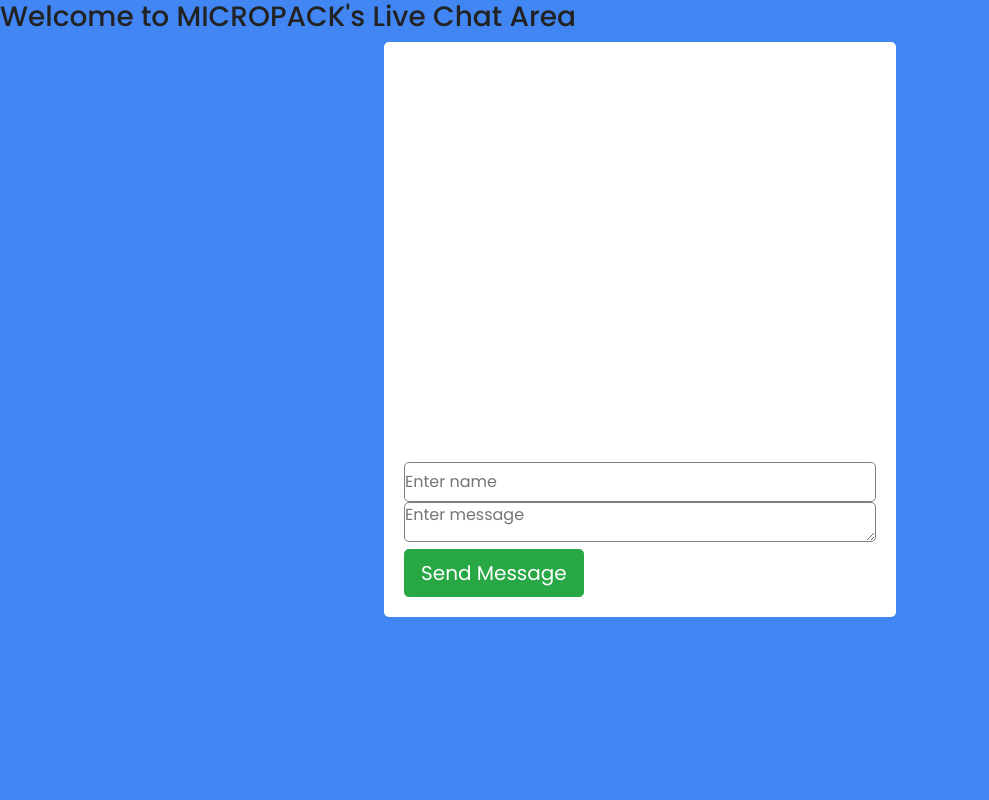
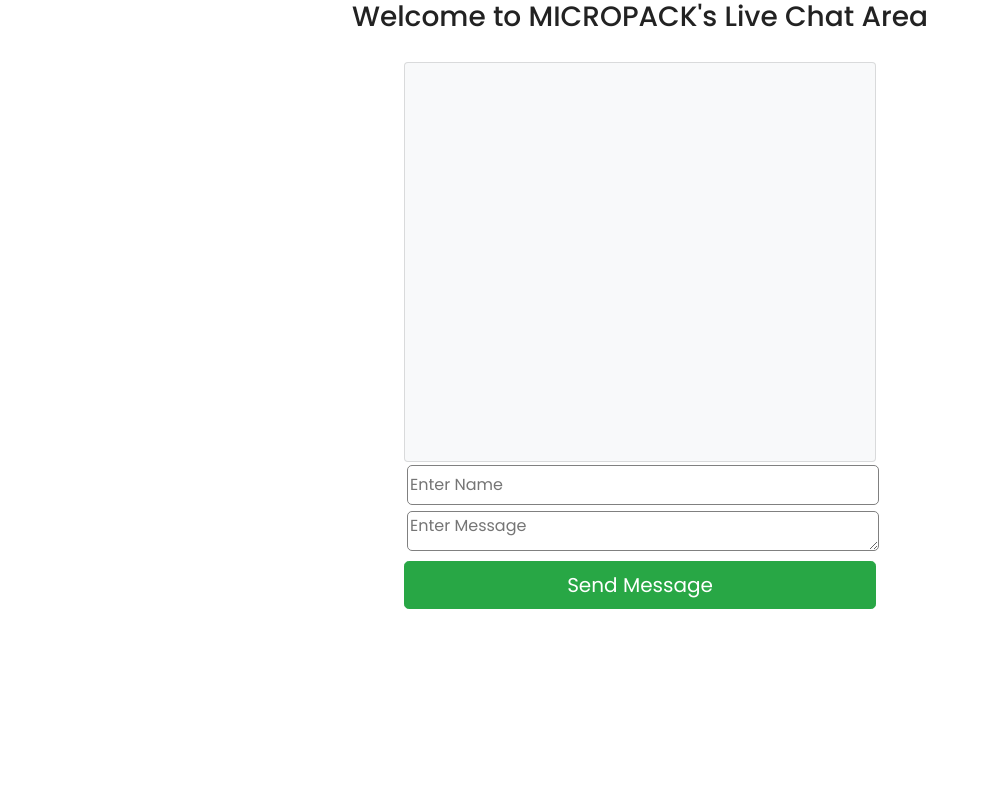
Before and after one commit to kerryfinnegan/HazMap3D, a PHP site: page / in a window 1280 px wide. Shown: the whole page, without its empty margins (0-989 px from the left). Run offline with PHP 8.4, Linux system fonts and the light colour scheme; data that the repository does not hold is empty; some libraries are stand-ins or nearby versions.

Commit message:
fixing css/live chat

```diff
--- a/home1.php
+++ b/home1.php
@@ -32,7 +32,7 @@
           <a class="nav-link" href="#">Payment</a>
         </li>
         <li class="nav-item active">
-          <a class="nav-link" href="index.php">live Chat</a>
+          <a class="nav-link" href="index.php">Live Chat</a>
         </li>
         <li class="nav-item active">
           <a class="nav-link" href="#">Contact</a>
@@ -220,7 +220,7 @@
   <div class="container-fluid padding">
     <div class="row text-center">
       <div class="col-md-4">
-        <img src="image/logoMicropack.png"
+        <img src="images/logoMicropack.png"
         <hr class="light">
         <p>+44 (0)1224 784055</p>
         <p><a href="mailto:SALES@MICROPACK.CO.UK"</a></p>
@@ -235,6 +235,7 @@
         <p>AFRICA</p>
         <p>EUROPE & FSU</p>
       </div>
+			<br>
       <div class="col-md-4">
         <hr class="light">
         <h5>OPENING HOURS</h5>
--- a/index.php
+++ b/index.php
@@ -14,6 +14,7 @@
 <script src="https://use.fontawesome.com/releases/v5.0.8/js/all.js"></script>
 <link rel="stylesheet" href="styles.css" media="all"/>
 <script>
+
 	function ajax(){
 
 	var req = new XMLHttpRequest();
@@ -43,22 +44,25 @@
 		}
 
 		body {
-		  background:#4286f4;
+		  /* background:#4286f4; */
 		}
 </style>
 </head>
 
 
 <body onload="ajax();">
-<h3>Welcome to MICROPACK's Live Chat Area</h3>
+
+<h3 align="center">Welcome to MICROPACK's Live Chat Area</h3>
+
 <div id="container">
-	<div id="chat_box">
+	<div class="card bg-light text-dark" id="chat_box">
 	<div id="chat"></div>
 	</div>
+
 	<form method="post" action="index.php">
-	<input type="text" name="name" placeholder="Enter name"/>
-	<textarea name="msg" placeholder="Enter message"></textarea>
-	<button class="btn btn-success btn-lg" name="submit">Send Message</button>
+	<input type="text" name="name" placeholder="Enter Name"/>
+	<textarea name="msg" placeholder="Enter Message" cols="30" rows="4"></textarea>
+	<button type="submit" class="btn btn-success btn-block btn-lg" name="submit">Send Message</button>
 	<!-- <input type="submit" name="submit" value="Send it"/> -->
 
 	</form>
--- a/styles.css
+++ b/styles.css
@@ -205,9 +205,13 @@
 
 }
 #chat_box {
-  border-radius: 5px;
+  /* border-radius: 5px;
   width:90%;
-  height:400px;
+  height:400px; */
+  overflow-y: scroll;
+  width:100%;
+  height: 400px;
+  margin:0 auto;
 }
 #chat_data {
   border-radius: 5px;
@@ -217,7 +221,6 @@
   border-bottom:1px solid silver;
   font-weight:bold;
   font-family: 'Cairo', sans-serif;
-  overflow-y:auto;
 }
 
 input[type='text']{
@@ -225,19 +228,33 @@
   height:40px;
   border:1px solid gray;
   border-radius:5px;
+  padding: 2px;
+  margin: 3px;
+  /* width: 40%; */
+
 }
-input[type='submit']{
+/* input[type='submit']{
   width:100%;
   height:40px;
   border:1px solid gray;
   border-radius:5px;
-}
+} */
+
+/* button{
+  width:100px;
+} */
 textarea{
   width:100%;
   height:40px;
   border:1px solid gray;
   border-radius:5px;
+  padding: 2px;
+  margin: 3px;
+  /* width:40%; */
 }
+
+
+
 
 input[type='text']:hover{
   border:1px solid blue;
```
